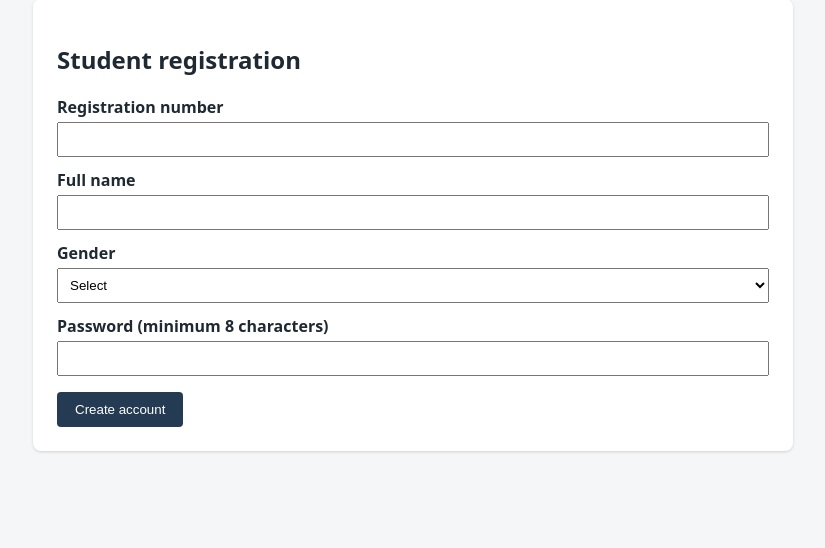
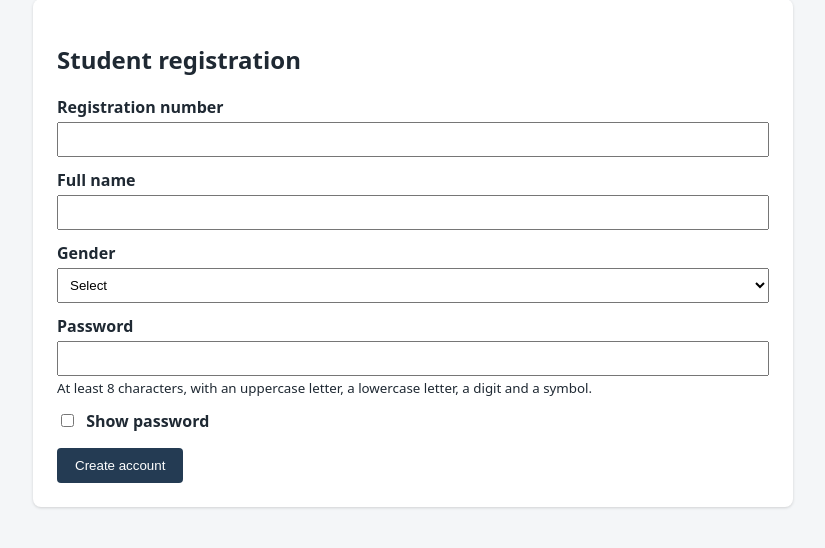
Before and after one commit to alecki-coder/Hostel_System, a Flask app: page /register in a window 1280 px wide. Shown: the part 71-619 px from the top of the page, without its empty margins (227-1052 px from the left). Run offline with Flask 3, Linux system fonts and the light colour scheme; some libraries are stand-ins or nearby versions.

Commit message:
Add show password toggle and password hint to registration form

```diff
--- a/templates/register.html
+++ b/templates/register.html
@@ -19,10 +19,22 @@
       <option value="F">Female</option>
     </select>
 
-    <label for="password">Password (minimum 8 characters)</label>
+    <label for="password">Password</label>
     <input id="password" name="password" type="password" required minlength="8" autocomplete="new-password">
+    <small>At least 8 characters, with an uppercase letter, a lowercase letter, a digit and a symbol.</small>
+
+    <label>
+      <input type="checkbox" id="show_password">
+      Show password
+    </label>
 
     <button type="submit">Create account</button>
   </form>
 </div>
+
+<script>
+  document.getElementById("show_password").addEventListener("change", function () {
+    document.getElementById("password").type = this.checked ? "text" : "password";
+  });
+</script>
 {% endblock %}
```
